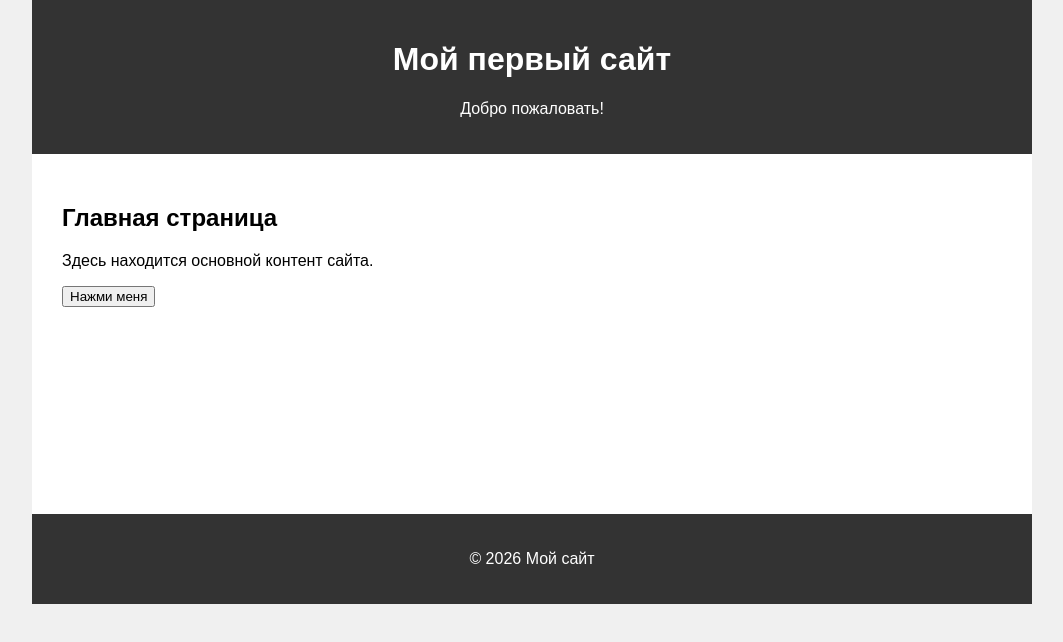
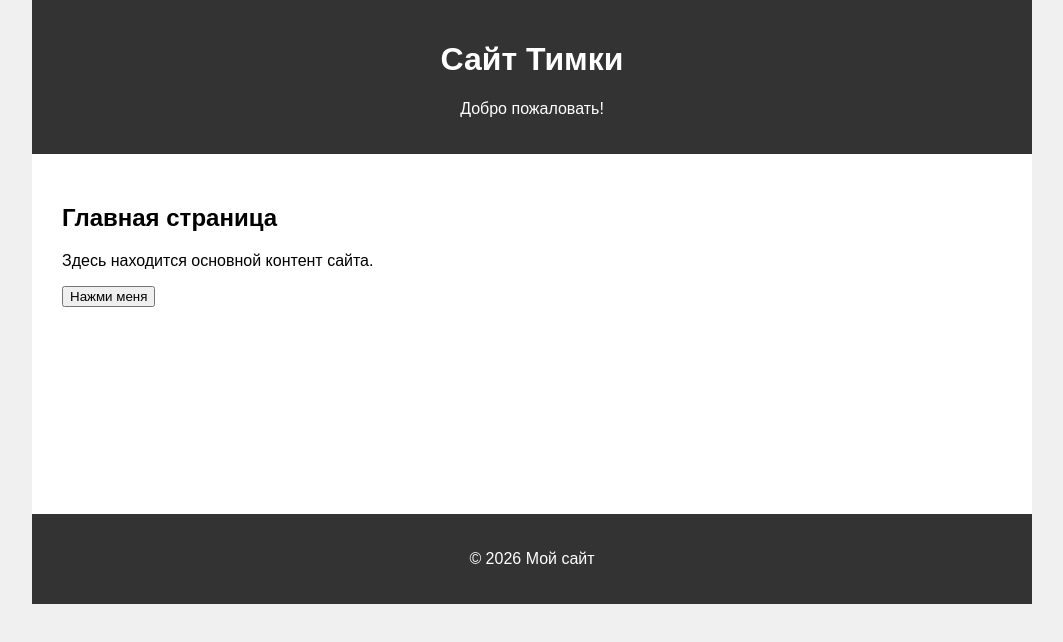
Before and after one commit to timohan2009-beep/Timka, a website: page index.html in a window 1280 px wide. Shown: the whole page, without its empty margins (108-1171 px from the left). Drawn offline with Linux system fonts and the light colour scheme.

Commit message:
Change site title

```diff
--- a/index.html
+++ b/index.html
@@ -43,7 +43,7 @@
     <div class="wrapper">
 
         <header>
-            <h1>Мой первый сайт</h1>
+            <h1>Сайт Тимки</h1>
             <p>Добро пожаловать!</p>
         </header>
 
```
